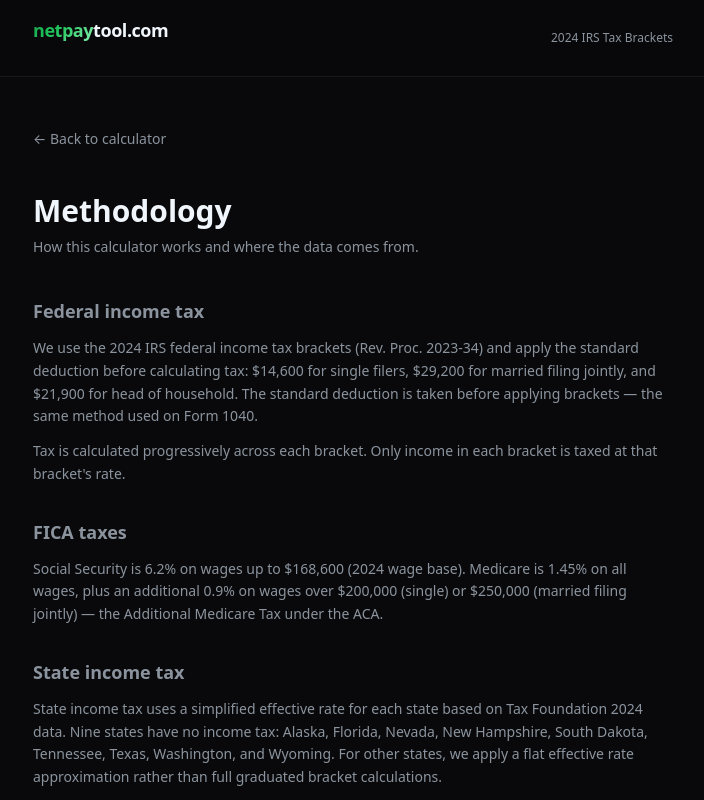
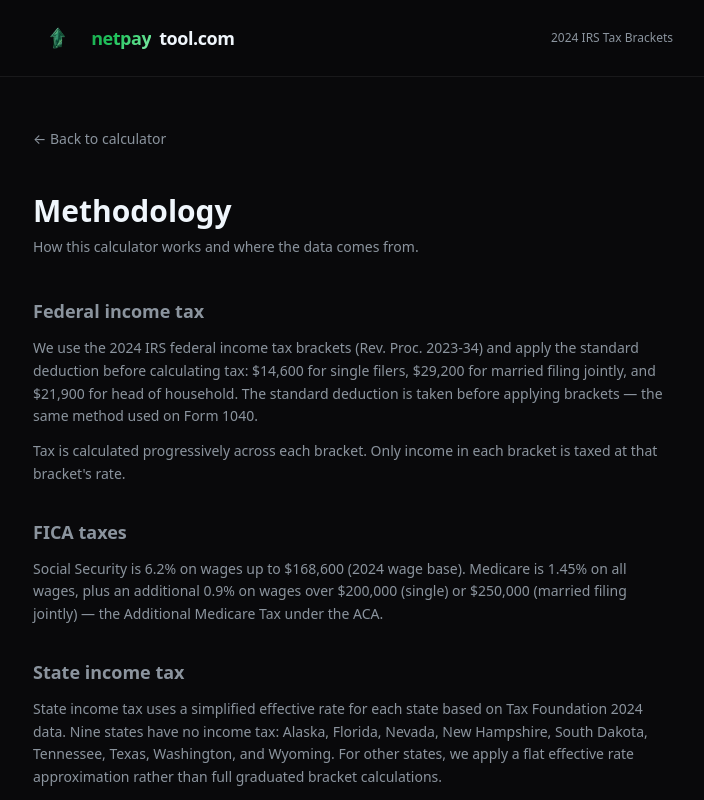
Before and after one commit to tumisangratsipi-alt/netpaytool, a Next.js app: page /methodology in a window 1280 px wide. Shown: the top 800 px of the page, without its empty margins (287-991 px from the left). Built offline with nearby package versions, Linux system fonts and the light colour scheme.

Commit message:
feat: add logo to nav bar

```diff
--- a/app/methodology/page.tsx
+++ b/app/methodology/page.tsx
@@ -15,7 +15,8 @@ export default function MethodologyPage() {
         style={{ background: "rgba(9,9,11,0.95)", borderColor: "var(--border)", backdropFilter: "blur(8px)" }}
       >
         <div className="max-w-2xl mx-auto px-4 py-4 flex items-center justify-between">
-          <Link href="/" className="font-bold text-lg tracking-tight" style={{ color: "var(--text)", textDecoration: "none" }}>
+          <Link href="/" className="font-bold text-lg tracking-tight flex items-center gap-2" style={{ color: "var(--text)", textDecoration: "none" }}>
+            <img src="/logo.png" alt="NetPayTool logo" style={{ height: "28px", width: "auto" }} />
             <span className="text-gradient-1">netpay</span>tool.com
           </Link>
           <span className="text-xs" style={{ color: "var(--text-muted)" }}>2024 IRS Tax Brackets</span>
--- a/app/page.tsx
+++ b/app/page.tsx
@@ -61,7 +61,8 @@ export default function Home() {
         style={{ background: "rgba(9,9,11,0.95)", borderColor: "var(--border)", backdropFilter: "blur(8px)" }}
       >
         <div className="max-w-2xl mx-auto px-4 py-4 flex items-center justify-between">
-          <a href="/" className="font-bold text-lg tracking-tight" style={{ color: "var(--text-primary)", textDecoration: "none" }}>
+          <a href="/" className="font-bold text-lg tracking-tight flex items-center gap-2" style={{ color: "var(--text-primary)", textDecoration: "none" }}>
+            <img src="/logo.png" alt="NetPayTool logo" style={{ height: "28px", width: "auto" }} />
             <span className="text-gradient-1">netpay</span>tool.com
           </a>
           <span className="text-xs" style={{ color: "var(--text-muted)" }}>2024 IRS Tax Brackets</span>
```
Also changed, not shown: public/logo.png (added).
